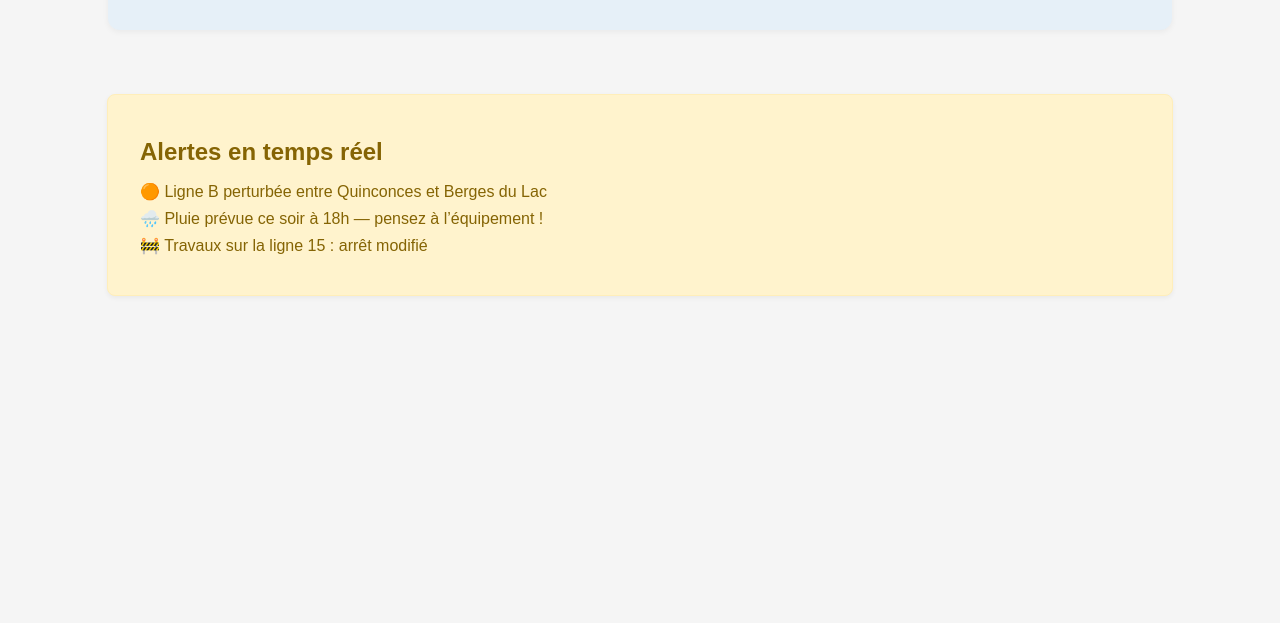
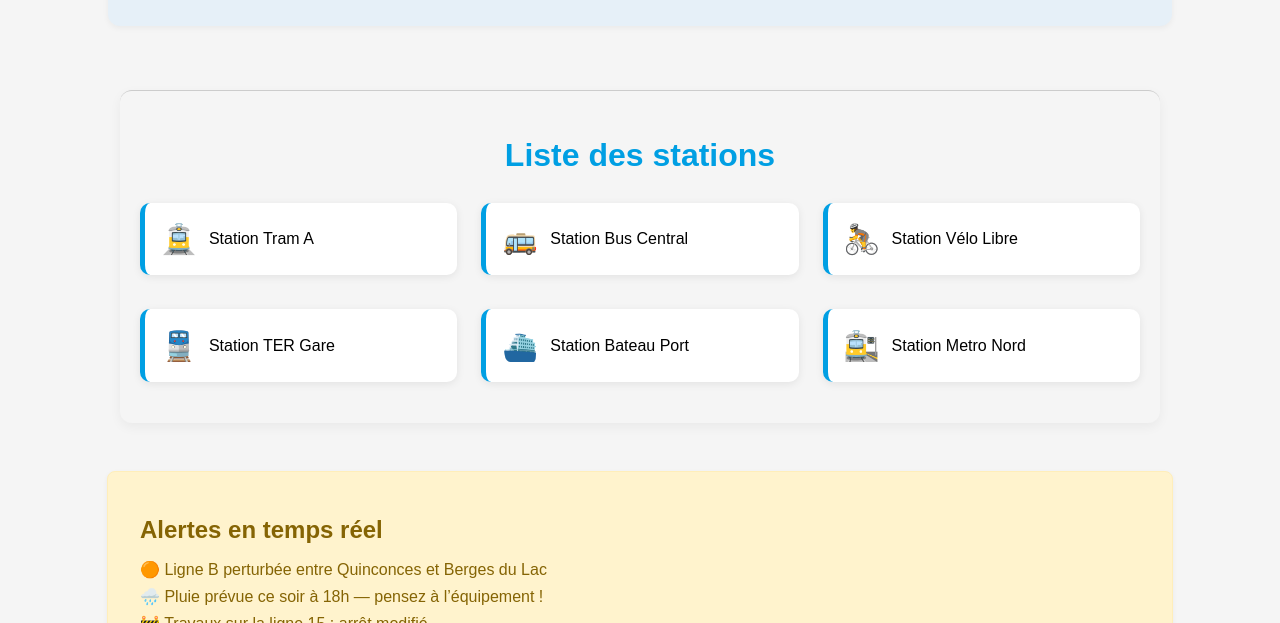
Before and after one commit to NepNath/projet-48h, a website: page index.html in a window 1280 px wide. Shown: the part 1546-2169 px from the top of the page. Before the commit the page ends 1874 px from the top, so only its background shows below. Drawn offline with Linux system fonts and the light colour scheme; some packages are replaced by stand-ins of ours.

Commit message:
new commit

```diff
--- a/assets/css/style.css
+++ b/assets/css/style.css
@@ -585,3 +585,54 @@ Section Informations (modifications ajoutées)
     padding: 1rem;
   }
 }
+
+
+/* Liste des stations */
+.station-list {
+  padding: 2rem;
+  background-color: #f0f8ff;
+  max-width: 1000px;
+  margin: 3rem auto;
+  border-radius: 12px;
+  box-shadow: 0 4px 12px rgba(0, 0, 0, 0.05);
+}
+
+.station-list h2 {
+  text-align: center;
+  color: #009FE3;
+  margin-bottom: 1.5rem;
+  font-size: 2rem;
+}
+
+/* Grille responsive des stations */
+.station-names {
+  display: grid;
+  grid-template-columns: repeat(auto-fit, minmax(260px, 1fr));
+  gap: 1.5rem;
+  padding: 0;
+  list-style: none;
+}
+
+/* Carte individuelle */
+.station-names li {
+  background-color: #ffffff;
+  border-left: 5px solid #009FE3;
+  padding: 1.2rem 1rem;
+  border-radius: 10px;
+  box-shadow: 0 2px 8px rgba(0,0,0,0.08);
+  display: flex;
+  align-items: center;
+  gap: 12px;
+  transition: transform 0.2s ease, box-shadow 0.3s ease;
+  cursor: default;
+}
+
+.station-names li:hover {
+  transform: translateY(-3px);
+  box-shadow: 0 6px 16px rgba(0,0,0,0.1);
+  background-color: #f9fdfd;
+}
+
+.station-icon {
+  font-size: 1.8rem;
+}
--- a/index.html
+++ b/index.html
@@ -5,6 +5,23 @@
   <meta name="viewport" content="width=device-width, initial-scale=1.0"/>
   <title>Accueil</title>
   <link rel="stylesheet" href="assets/css/style.css"/>
+
+  <!-- API Google Maps -->
+  <script src="https://maps.googleapis.com/maps/api/js?key=AIzaSyBfPK8OGqMEzai0_v4KM62q1F5fbRyN8c0&callback=initMap" async defer></script>
+
+  <style>
+    /* Styles pour la liste des stations */
+    .station-list {
+      padding: 20px;
+      background-color: #f5f5f5;
+      border-top: 1px solid #ccc;
+    }
+
+    .station-names li {
+      margin: 5px 0;
+      font-weight: 500;
+    }
+  </style>
 </head>
 <body>
   <header>
@@ -24,8 +41,6 @@
 
   <!-- Section image de fond avec texte et blocs -->
   <section class="hero-image">
-
-    <!-- Blocs positionnés à droite, au-dessus de l'image -->
     <div class="info-section">
       <div class="info-block">
         <h3>Horaires</h3>
@@ -42,20 +57,24 @@
         <h4>Heure de départ</h4><br>
       </div>
     </div>
-
     <div class="reservation-button">
         <a href="#" class="btn-reserver">Réserver un vélo</a>
     </div>
-
   </section>
 
+  <!-- Carte avec stations -->
   <section class="map-section">
     <h2>Carte des stations</h2>
-  <iframe
-    src="https://www.google.com/maps/embed?pb=!1m18!1m12!1m3!1d2887.488207845203!2d-0.57918!3d44.837789!2m3!1f0!2f0!3f0!3m2!1i1024!2i768!4f13.1!3m3!1m2!1s0xd55287fc6403df9%3A0x9ffb03dd3c8496e7!2sBordeaux!5e0!3m2!1sfr!2sfr!4v1717321987000"
-    width="100%" height="400" style="border:0;" allowfullscreen loading="lazy">
-  </iframe>
+    <div id="map" style="height: 400px; width: 100%; border-radius: 8px;"></div>
   </section>
+
+  <!-- Liste des stations -->
+  <section class="station-list">
+    <h2>Liste des stations</h2>
+    <ul id="station-names" class="station-names"></ul>
+  </section>
+
+  <!-- Alertes -->
   <section class="alertes-section">
     <h2>Alertes en temps réel</h2>
     <ul>
@@ -65,9 +84,45 @@
     </ul>
   </section>
 
+  <!-- Script Google Maps avec stations -->
+  <script>
+    function initMap() {
+      const center = { lat: 44.8378, lng: -0.5792 }; // Centre de Bordeaux
+      const map = new google.maps.Map(document.getElementById("map"), {
+        zoom: 13,
+        center: center,
+      });
 
+      // Exemple de tableau stations (à adapter selon ta source réelle)
+const stations = [
+  { name: "Station Tram A" },
+  { name: "Station Bus Central" },
+  { name: "Station Vélo Libre" },
+  { name: "Station TER Gare" },
+  { name: "Station Bateau Port" },
+  { name: "Station Metro Nord" },
+];
 
+// Fonction pour afficher les stations avec icônes
+const stationList = document.getElementById("station-names");
 
+stations.forEach((station) => {
+  let icon = "🚉"; // icône par défaut
+
+  const name = station.name.toLowerCase();
+  if (name.includes("tram")) icon = "🚊";
+  else if (name.includes("bus")) icon = "🚌";
+  else if (name.includes("vélo")) icon = "🚴";
+  else if (name.includes("ter")) icon = "🚆";
+  else if (name.includes("bateau") || name.includes("bato")) icon = "⛴️";
+
+  const li = document.createElement("li");
+  li.innerHTML = `<span class="station-icon">${icon}</span><span>${station.name}</span>`;
+  stationList.appendChild(li);
+});
+
+    }
+  </script>
 
 </body>
 </html>
```
Also changed, not shown: html/deplacer.html (+11 -6 lines). Lines whose indentation alone changed are shown as unchanged.
